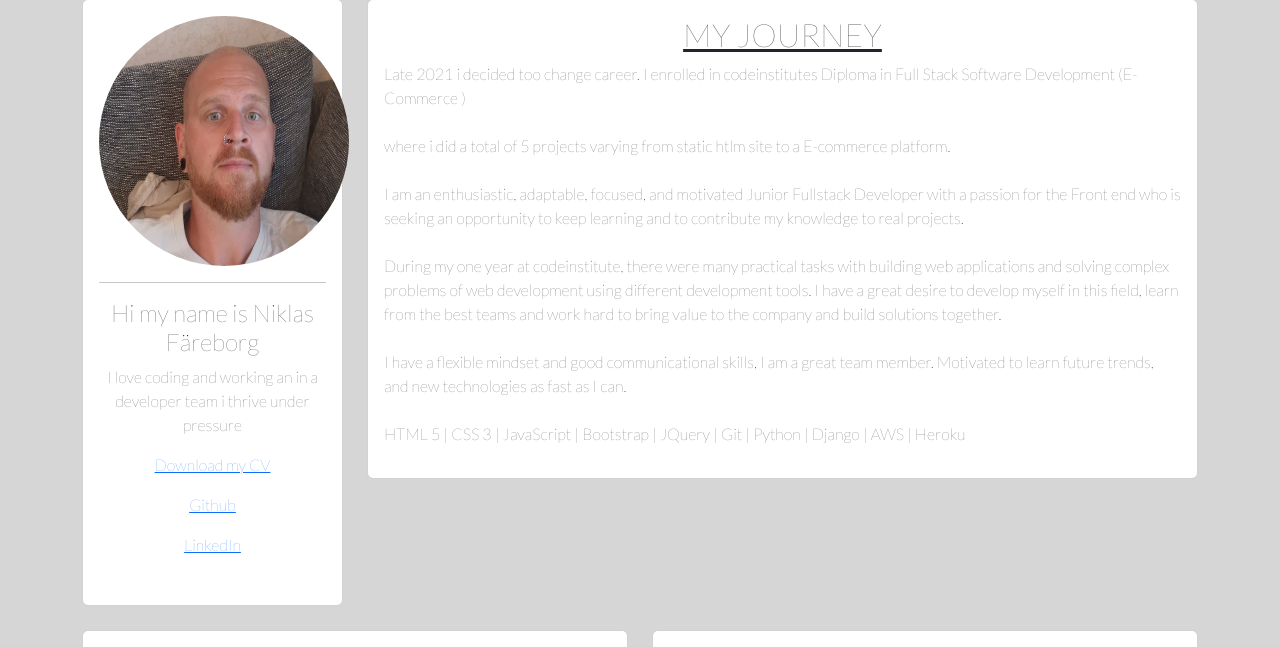
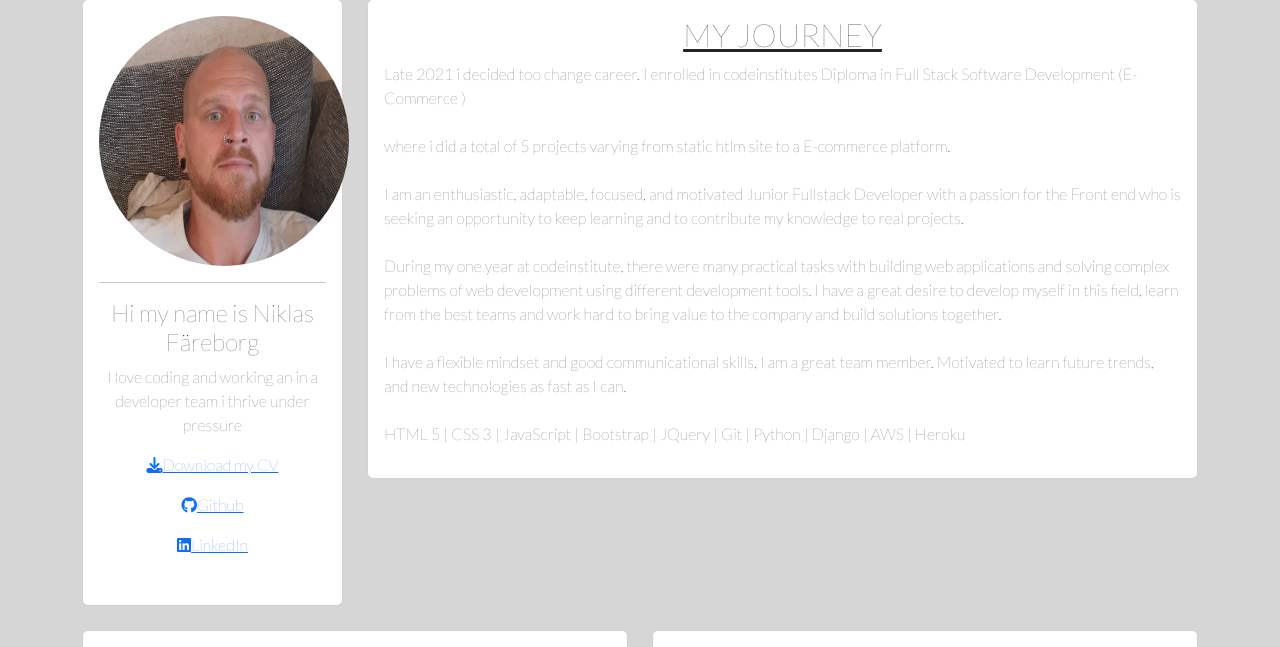
Before and after one commit to ejkington/django-portfolio, a Django app: page / in a window 1280 px wide. Shown: the part 25-672 px from the top of the page. Run offline with Django 4.2, Linux system fonts and the light colour scheme; some libraries are stand-ins or nearby versions.

Commit message:
added fontawsome

```diff
--- a/base/templates/base/home.html
+++ b/base/templates/base/home.html
@@ -29,13 +29,13 @@
                     <h4 class="title-text">Hi my name is Niklas Färeborg</h4>
                     <p class="title-p">I love coding and working an in a developer team i thrive under pressure
                         <a href="#">
-                            <p>Download my CV</p>
+                            <p><i class="fa-solid fa-download"></i>Download my CV</p>
                         </a>
                         <a href="https://github.com/ejkington">
-                            <p>Github</p>
+                            <p><i class="fa-brands fa-github"></i>Github</p>
                         </a>
                         <a href="https://www.linkedin.com/in/niklas-f%C3%A4reborg-1bb353211/">
-                            <p>LinkedIn</p>
+                            <p><i class="fa-brands fa-linkedin"></i>LinkedIn</p>
                         </a>
                     </p>
                 </div>
@@ -203,5 +203,6 @@
             </div>
         </div>
 </body>
+<script src="https://kit.fontawesome.com/aecfa50529.js" crossorigin="anonymous"></script>
 
 </html>
```
